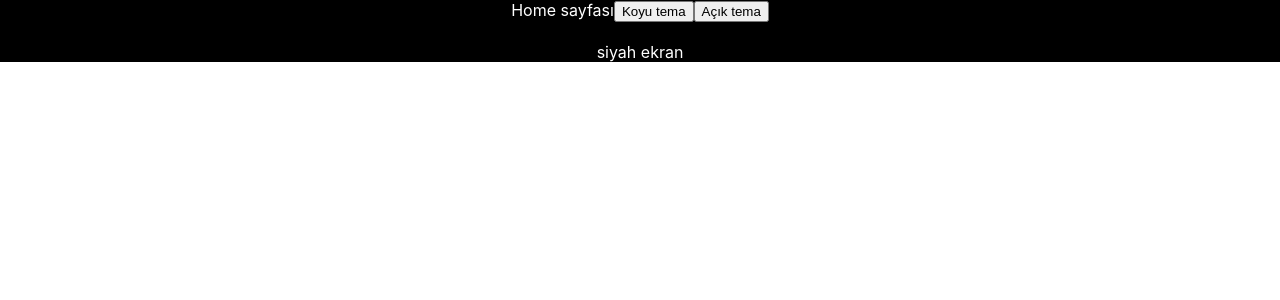
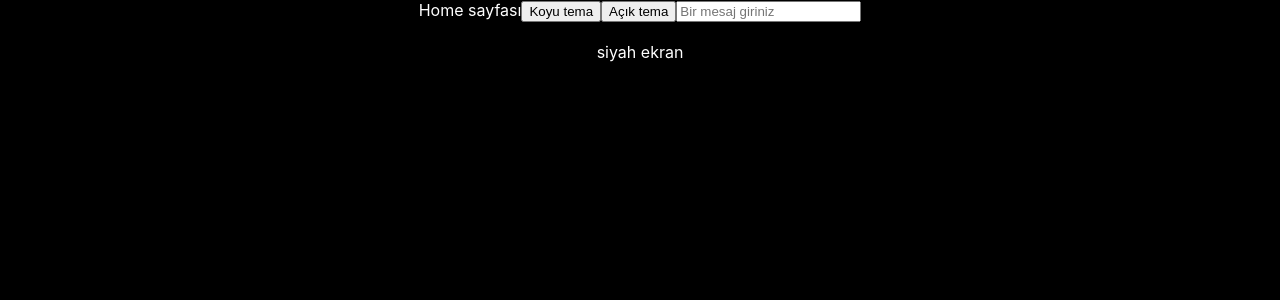
Before and after one commit to GoktugYmsk/react-redux-challange, a React (Create React App) app: page / in a window 1280 px wide. Shown: the top 300 px of the page. Built offline with nearby package versions, Linux system fonts and the light colour scheme.

Commit message:
new input attempt

```diff
--- a/src/App.css
+++ b/src/App.css
@@ -2,12 +2,14 @@
   text-align: center;
 }
 
-.homeLight {
+.appLight {
   background: white;
   color: black;
+  height: 100vh;
 }
 
-.homeDark {
+.appDark {
   background: black;
   color: white;
+  height: 100vh;
 }
--- a/src/App.js
+++ b/src/App.js
@@ -1,10 +1,26 @@
 import Home from './components/Home';
 import './App.css';
+import { useDispatch, useSelector } from "react-redux";
+import { dark } from './components/altcomponents/Child1';
+import { light } from './components/altcomponents/Child1';
+import { setMessage } from './components/altcomponents/Child1';
+
 
 function App() {
+  const dispatch = useDispatch();
+  const screen = useSelector((state) => state.activeTheme.theme);
+
   return (
-    <div className="App">
-      <Home />
+    <div className={`App ${!screen ? 'appDark' : 'appLight'}`}>
+      Home sayfası
+      <button onClick={() => dispatch(dark())}>Koyu tema</button>
+      <button onClick={() => dispatch(light())}>Açık tema</button>
+      <input placeholder="Bir mesaj giriniz" onChange={(e)=>dispatch(setMessage(e.target.value))} />
+      <br />
+      <br />
+      {!screen ? "siyah ekran" : "beyaz ekran"}
+      <br />
+      <Home/>
     </div>
   );
 }
--- a/src/components/Home.js
+++ b/src/components/Home.js
@@ -1,22 +1,14 @@
-import React from "react";
-import { useDispatch, useSelector } from "react-redux";
-import { dark, light } from "./altcomponents/Child1";
+import React from 'react';
+import { useSelector } from 'react-redux';
 
-function Home() {
-  const dispatch = useDispatch();
-  const screen = useSelector((state) => state.activeTheme.theme);
+const Home = () => {
+  const message = useSelector((state) => state.activeTheme.message);
 
   return (
-    <div className={`homeContainer ${!screen ? 'homeDark' : 'homeLight'}`}>
-      Home sayfası
-      <button onClick={() => dispatch(dark())}>Koyu tema</button>
-      <button onClick={() => dispatch(light())}>Açık tema</button>
-      <br />
-      <br />
-      {!screen ? "siyah ekran" : "beyaz ekran"}
-      <br />
+    <div>
+      <p>{message}</p>
     </div>
   );
-}
+};
 
 export default Home;
--- a/src/components/altcomponents/Child1.js
+++ b/src/components/altcomponents/Child1.js
@@ -2,22 +2,26 @@ import { createSlice } from '@reduxjs/toolkit'
 
 const initialState = {
     theme: false,
+    message: '',
 }
 
 export const Child1 = createSlice({
     name: 'theme',
     initialState,
     reducers: {
-       dark: (state) =>{
-        state.theme = false
-       },
-       light: (state) =>{
-        state.theme = true
-       }
+        dark: (state) => {
+            state.theme = false
+        },
+        light: (state) => {
+            state.theme = true
+        },
+        setMessage: (state, action) => {
+            state.message = action.payload;
+        }
     },
 })
 
 
-export const {dark,light } = Child1.actions
+export const { dark, light,setMessage } = Child1.actions
 
 export default Child1.reducer
```
